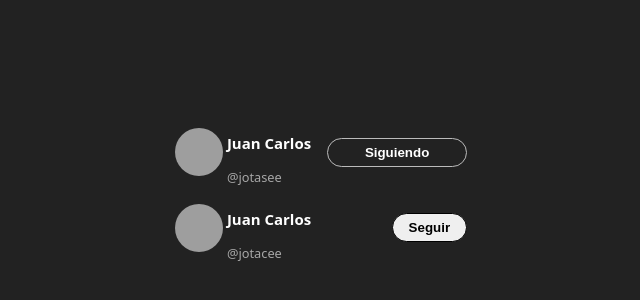
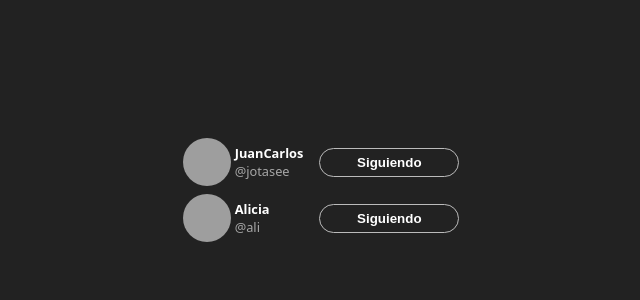
Before and after one commit to JuanCarlosLopezHortelano/React_, a React (Vite) app in the folder vite-project/: page / in a window 1280 px wide. Shown: the part 210-510 px from the top of the page, without its empty margins (319-959 px from the left). Built offline with nearby package versions, Linux system fonts and the light colour scheme; grey boxes are pictures that could not be loaded.

Commit message:
Finalizado

```diff
--- a/vite-project/src/App.jsx
+++ b/vite-project/src/App.jsx
@@ -1,24 +1,45 @@
+import { Children } from 'react'
 import './App.css'
 import { TwitterFollowCard } from './TwitterFollowCard.jsx'
 
 export function App () {
    const formatUserName = (userName) => `@${userName}`
-   const jotasee = { username: 'jotasee', formatUserName:formatUserName}
-   const ali = { userName: 'ali', formatUserName:formatUserName}
+
+   const users = [
+
+      {
+        userName: 'jotasee',
+        name_: 'JuanCarlos',
+        formatUserName:formatUserName,
+        isFollowing: true,
+
+      },
+      { userName: 'ali',
+         name_: 'Alicia',
+         formatUserName:formatUserName,
+         isFollowing: true,
+
+      },
+
+   ]
+
+
 
    return(
       <section className='App'>
-      <TwitterFollowCard {...jotasee} initialIsFollowing={true}>
-         <h1>Juan Carlos</h1>
+         {
+       users.map(({userName,formatUserName,isFollowing, name_}) => (
+         <TwitterFollowCard
+            username={userName}
+            name={name_}
+            initialIsFollowing={isFollowing}
+            formatUserName={formatUserName}
+          >
+          {name_}
+         </TwitterFollowCard>
+       ))
 
-      </TwitterFollowCard>
-
-      <TwitterFollowCard
-         formatUserName ={formatUserName}
-         username="jotacee" >
-         <h1>Juan Carlos</h1>
-      </TwitterFollowCard>
-
+      }
       </section>
 
 
```
